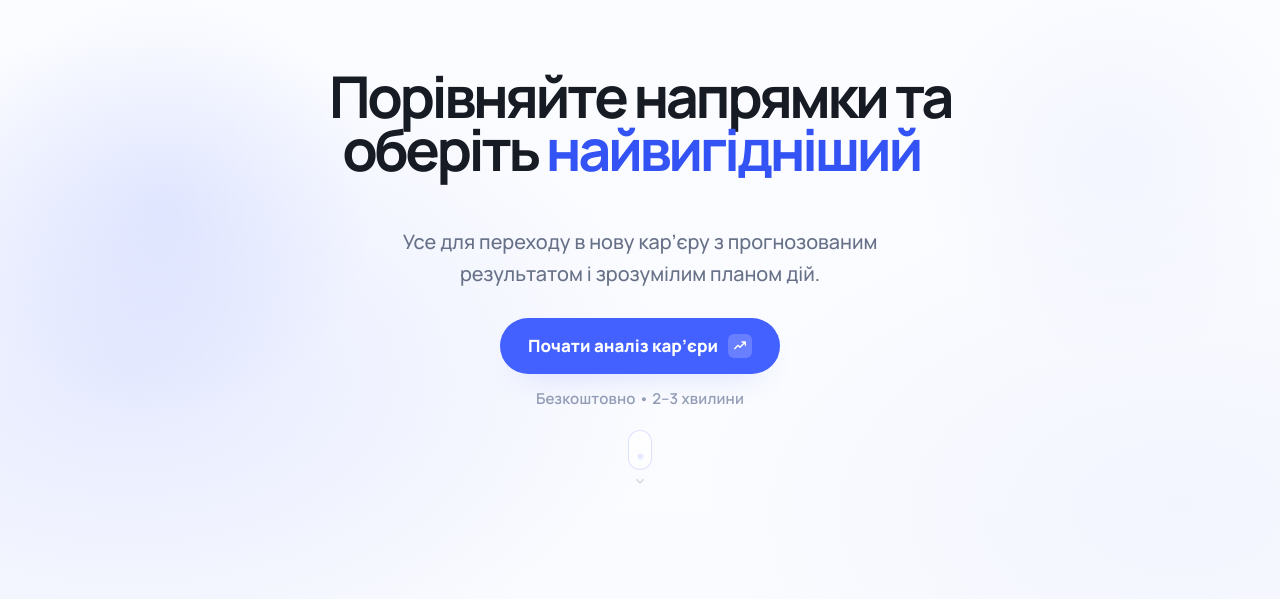
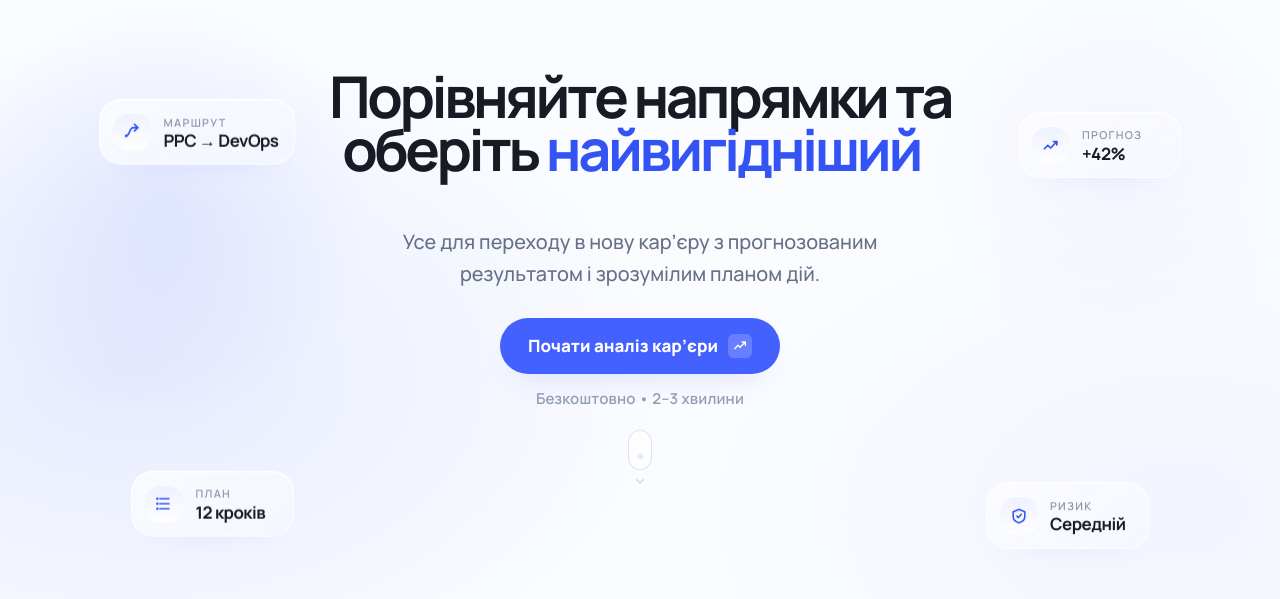
Before and after one commit to metalslasher/decivio-saas, a Next.js app: page / in a window 1280 px wide. Shown: the part 150-749 px from the top of the page. Built offline with nearby package versions, Linux system fonts and the light colour scheme; no server answers.

Commit message:
Add decorative hero signal cards

```diff
--- a/src/app/globals.css
+++ b/src/app/globals.css
@@ -818,6 +818,179 @@ main {
   animation: hero-scroll-chevron 1.8s ease-in-out infinite;
 }
 
+.hero-signal-card {
+  position: absolute;
+  display: inline-flex;
+  align-items: center;
+  gap: 0.74rem;
+  min-height: 4rem;
+  min-width: 4rem;
+  border-radius: 1.35rem;
+  border: 1px solid rgba(255, 255, 255, 0.76);
+  background:
+    linear-gradient(145deg, rgba(255, 255, 255, 0.84), rgba(246, 249, 255, 0.68)),
+    linear-gradient(145deg, rgba(63, 94, 255, 0.08), rgba(255, 255, 255, 0));
+  padding: 0.78rem;
+  box-shadow:
+    inset 0 1px 0 rgba(255, 255, 255, 0.94),
+    0 22px 46px -34px rgba(22, 29, 43, 0.34),
+    0 14px 30px -28px rgba(63, 94, 255, 0.34);
+  backdrop-filter: blur(18px);
+  animation: hero-signal-float 7.4s ease-in-out infinite;
+}
+
+.hero-signal-card--route {
+  left: 14vw;
+  top: 3.4rem;
+}
+
+.hero-signal-card--forecast {
+  left: 60vw;
+  right: auto;
+  top: 4rem;
+}
+
+.hero-signal-card--plan {
+  left: 16vw;
+  bottom: 5.8rem;
+}
+
+.hero-signal-card--risk {
+  left: 60vw;
+  right: auto;
+  bottom: 6.4rem;
+}
+
+.hero-signal-icon {
+  display: inline-flex;
+  height: 2.4rem;
+  width: 2.4rem;
+  flex: none;
+  align-items: center;
+  justify-content: center;
+  border-radius: 1rem;
+  background:
+    linear-gradient(180deg, rgba(238, 242, 255, 0.98), rgba(255, 255, 255, 0.88)),
+    linear-gradient(135deg, rgba(63, 94, 255, 0.12), transparent 64%);
+  color: var(--accent-strong);
+  box-shadow: inset 0 1px 0 rgba(255, 255, 255, 0.92);
+}
+
+@media (max-width: 420px) {
+  .hero-signal-card--route {
+    left: 14vw;
+    top: 3.4rem;
+  }
+
+  .hero-signal-card--forecast {
+    left: 60vw;
+    right: auto;
+    top: 4rem;
+  }
+
+  .hero-signal-card--plan {
+    left: 16vw;
+    bottom: 5.8rem;
+  }
+
+  .hero-signal-card--risk {
+    left: 60vw;
+    right: auto;
+    bottom: 6.4rem;
+  }
+}
+
+@media (min-width: 640px) {
+  .hero-signal-card {
+    min-width: 10.2rem;
+    padding: 0.82rem 0.98rem 0.82rem 0.82rem;
+  }
+
+  .hero-signal-card--route {
+    left: 3.6rem;
+    top: 11.4rem;
+  }
+
+  .hero-signal-card--forecast {
+    left: auto;
+    right: 3.6rem;
+    top: 12.2rem;
+  }
+
+  .hero-signal-card--plan {
+    left: 5.2rem;
+    bottom: 8.2rem;
+  }
+
+  .hero-signal-card--risk {
+    left: auto;
+    right: 5.2rem;
+    bottom: 9rem;
+  }
+}
+
+@media (min-width: 768px) {
+  .hero-signal-card--route {
+    left: 4.8rem;
+    top: 13.8rem;
+  }
+
+  .hero-signal-card--forecast {
+    right: 4.8rem;
+    top: 15rem;
+  }
+
+  .hero-signal-card--plan {
+    left: 5.4rem;
+    bottom: 10.2rem;
+  }
+
+  .hero-signal-card--risk {
+    right: 5.4rem;
+    bottom: 11rem;
+  }
+}
+
+@media (min-width: 1024px) {
+  .hero-signal-card--route {
+    left: 2rem;
+    top: 18%;
+  }
+
+  .hero-signal-card--forecast {
+    right: 2rem;
+    top: 20%;
+  }
+
+  .hero-signal-card--plan {
+    left: 3rem;
+    bottom: 18%;
+  }
+
+  .hero-signal-card--risk {
+    right: 3rem;
+    bottom: 16%;
+  }
+}
+
+@media (min-width: 1280px) {
+  .hero-signal-card--route {
+    left: 3rem;
+  }
+
+  .hero-signal-card--forecast {
+    right: 3rem;
+  }
+
+  .hero-signal-card--plan {
+    left: 5rem;
+  }
+
+  .hero-signal-card--risk {
+    right: 5rem;
+  }
+}
+
 .timeline-marker {
   box-shadow: 0 0 0 0 rgba(63, 94, 255, 0.28);
   animation: marker-pulse 2.2s ease-in-out infinite;
@@ -1263,6 +1436,16 @@ main {
   }
 }
 
+@keyframes hero-signal-float {
+  0%,
+  100% {
+    transform: translateY(0);
+  }
+  50% {
+    transform: translateY(-8px);
+  }
+}
+
 @media (prefers-reduced-motion: reduce) {
   .reviews-marquee-track,
   .roles-marquee-track,
@@ -1270,6 +1453,7 @@ main {
   .hero-caret,
   .hero-scroll-cue-dot,
   .hero-scroll-cue-chevron,
+  .hero-signal-card,
   .timeline-marker,
   .hero-float,
   .hero-glow,
--- a/src/components/hero-before-after.tsx
+++ b/src/components/hero-before-after.tsx
@@ -72,6 +72,33 @@ const legendStay = "\u041f\u043e\u0442\u043e\u0447\u043d\u0430 \u0440\u043e\u043
 const legendNext = "\u041d\u043e\u0432\u0430 \u0440\u043e\u043b\u044c: DevOps";
 const axisYearSuffix = "\u0440\u0456\u043a";
 const axisMoneySuffix = "\u0442\u0438\u0441.";
+
+const heroSignals = [
+  {
+    label: "\u041c\u0430\u0440\u0448\u0440\u0443\u0442",
+    value: "PPC \u2192 DevOps",
+    icon: "route",
+    className: "hero-signal-card--route"
+  },
+  {
+    label: "\u041f\u0440\u043e\u0433\u043d\u043e\u0437",
+    value: "+42%",
+    icon: "forecast",
+    className: "hero-signal-card--forecast"
+  },
+  {
+    label: "\u041f\u043b\u0430\u043d",
+    value: "12 \u043a\u0440\u043e\u043a\u0456\u0432",
+    icon: "plan",
+    className: "hero-signal-card--plan"
+  },
+  {
+    label: "\u0420\u0438\u0437\u0438\u043a",
+    value: "\u0421\u0435\u0440\u0435\u0434\u043d\u0456\u0439",
+    icon: "risk",
+    className: "hero-signal-card--risk"
+  }
+] as const;
 
 type ChartPoint = { x: number; y: number };
 
@@ -158,6 +185,43 @@ function renderTypedHeadline(segments: readonly HeroHeadlineSegment[], visibleLe
   });
 }
 
+function renderHeroSignalIcon(icon: (typeof heroSignals)[number]["icon"]) {
+  if (icon === "route") {
+    return (
+      <svg viewBox="0 0 24 24" className="h-5 w-5 fill-none" aria-hidden="true">
+        <path d="M5 17c4.8 0 3.4-10 8.4-10H19" stroke="currentColor" strokeWidth="2" strokeLinecap="round" />
+        <path d="M15 3l4 4-4 4" stroke="currentColor" strokeWidth="2" strokeLinecap="round" strokeLinejoin="round" />
+        <path d="M5 17h.01" stroke="currentColor" strokeWidth="3.2" strokeLinecap="round" />
+      </svg>
+    );
+  }
+
+  if (icon === "forecast") {
+    return (
+      <svg viewBox="0 0 24 24" className="h-5 w-5 fill-none" aria-hidden="true">
+        <path d="M4 16.5l4.2-4 3.4 3.1L19 8" stroke="currentColor" strokeWidth="2" strokeLinecap="round" strokeLinejoin="round" />
+        <path d="M15 8h4v4" stroke="currentColor" strokeWidth="2" strokeLinecap="round" strokeLinejoin="round" />
+      </svg>
+    );
+  }
+
+  if (icon === "plan") {
+    return (
+      <svg viewBox="0 0 24 24" className="h-5 w-5 fill-none" aria-hidden="true">
+        <path d="M7 6h11M7 12h11M7 18h11" stroke="currentColor" strokeWidth="2" strokeLinecap="round" />
+        <path d="M4 6h.01M4 12h.01M4 18h.01" stroke="currentColor" strokeWidth="3" strokeLinecap="round" />
+      </svg>
+    );
+  }
+
+  return (
+    <svg viewBox="0 0 24 24" className="h-5 w-5 fill-none" aria-hidden="true">
+      <path d="M12 4l7 3v5.2c0 4.1-2.8 6.6-7 7.8-4.2-1.2-7-3.7-7-7.8V7l7-3Z" stroke="currentColor" strokeWidth="1.9" strokeLinejoin="round" />
+      <path d="M9.5 12.2l1.6 1.6 3.6-4" stroke="currentColor" strokeWidth="1.9" strokeLinecap="round" strokeLinejoin="round" />
+    </svg>
+  );
+}
+
 export function HeroBeforeAfter() {
   const [headlineIndex, setHeadlineIndex] = useState(0);
   const [typedText, setTypedText] = useState("");
@@ -204,8 +268,28 @@ export function HeroBeforeAfter() {
       <div className="pointer-events-none absolute -right-20 top-4 h-[24rem] w-[24rem] rounded-full bg-[radial-gradient(circle,rgba(152,165,255,0.08)_0%,rgba(152,165,255,0.04)_36%,transparent_72%)]" />
 
       <div className="space-y-8 md:space-y-10">
-        <div className="mx-auto flex min-h-[calc(100svh-6rem)] max-w-[64rem] items-center justify-center md:min-h-[calc(100svh-7rem)]">
-          <div className="flex w-full max-w-[60rem] flex-col items-center space-y-6 text-center sm:space-y-7 md:-translate-y-8 lg:-translate-y-10">
+        <div className="relative mx-auto flex min-h-[calc(100svh-6rem)] max-w-[88rem] items-center justify-center px-4 md:min-h-[calc(100svh-7rem)] sm:px-6 lg:px-8">
+          <div className="pointer-events-none absolute inset-0" aria-hidden="true">
+            {heroSignals.map((signal, index) => (
+              <div
+                key={signal.label}
+                className={`hero-signal-card ${signal.className}`}
+                style={{ animationDelay: `${index * 0.45}s` }}
+              >
+                <span className="hero-signal-icon">{renderHeroSignalIcon(signal.icon)}</span>
+                <span className="hidden min-w-0 text-left sm:block">
+                  <span className="block text-[0.68rem] font-semibold uppercase tracking-[0.12em] text-[var(--text-soft)]">
+                    {signal.label}
+                  </span>
+                  <span className="mt-0.5 block whitespace-nowrap font-display text-[0.96rem] font-bold leading-none tracking-[-0.03em] text-[var(--text-strong)] md:text-[1.06rem]">
+                    {signal.value}
+                  </span>
+                </span>
+              </div>
+            ))}
+          </div>
+
+          <div className="relative z-10 flex w-full max-w-[60rem] flex-col items-center space-y-6 text-center sm:space-y-7 md:-translate-y-8 lg:-translate-y-10">
             <h1 className="mx-auto min-h-[6.7rem] max-w-[12ch] text-balance font-display text-[2.08rem] font-bold leading-[0.92] tracking-[-0.06em] text-[var(--text-strong)] sm:min-h-[7.8rem] sm:text-[2.7rem] md:min-h-[8.5rem] md:max-w-[15ch] md:text-[3.55rem] lg:min-h-[8rem] lg:max-w-[16ch] lg:text-[3.45rem] xl:max-w-[17ch] xl:text-[3.6rem]">
               {typedHeadline}
               <span className="hero-caret ml-1 text-[var(--accent-strong)]" aria-hidden="true">
```
